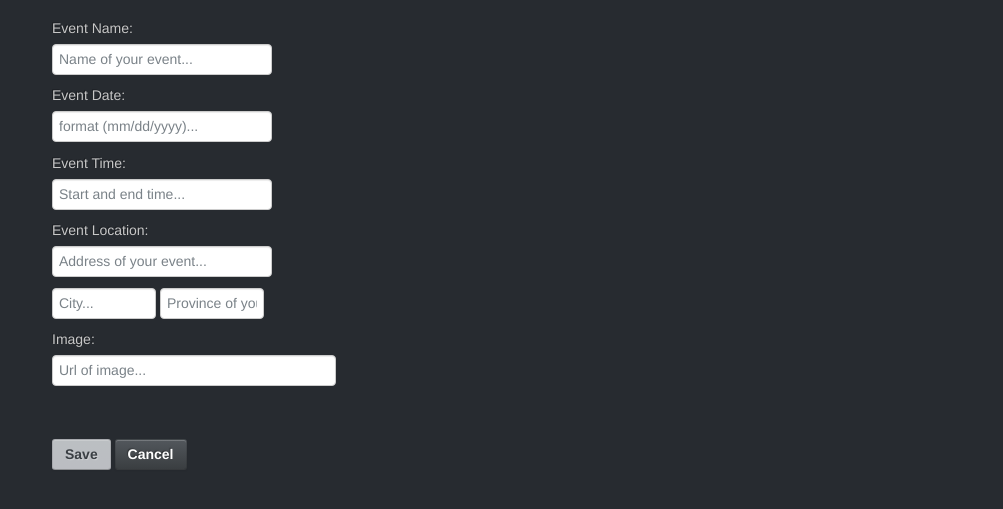
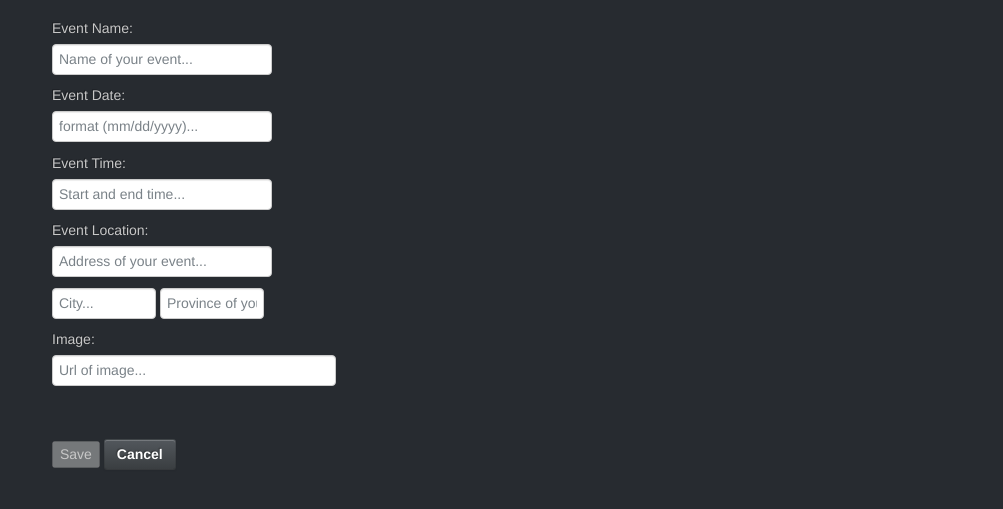
Before and after one commit to payne/DemoApp, a website: page docs/NewEvent.html in a window 1280 px wide. Shown: the part 141-650 px from the top of the page, without its empty margins (138-1141 px from the left). Drawn offline with Linux system fonts and the light colour scheme.

Commit message:
Demo ng-disabled on save button.

```diff
--- a/docs/NewEvent.html
+++ b/docs/NewEvent.html
@@ -43,7 +43,7 @@
                 <img ng-src="{{event.imageUrl}}" src=""/>
                 <br/>
                 <br/>
-                <button type="submit" ng-click="saveEvent(event, newEventForm)" class="btn btn-primary">Save</button>
+                <button type="submit" ng-click="saveEvent(event, newEventForm)" ng-disabled="newEventForm.$invalid" btn btn-primary">Save</button>
                 <button type="button" ng-click="cancelEdit()" class="btn btn-default">Cancel</button>
             </form>
         </div>
```
